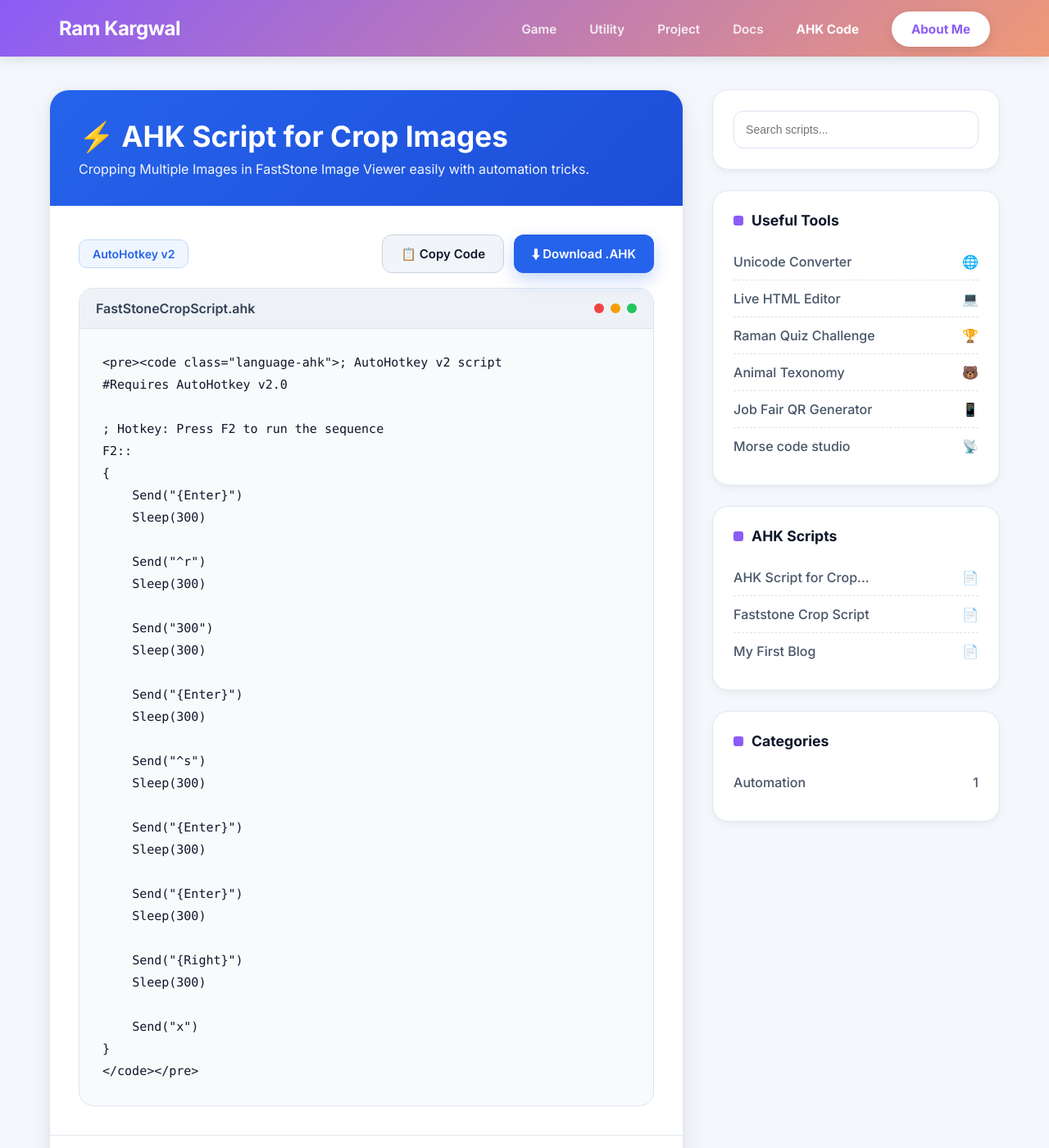
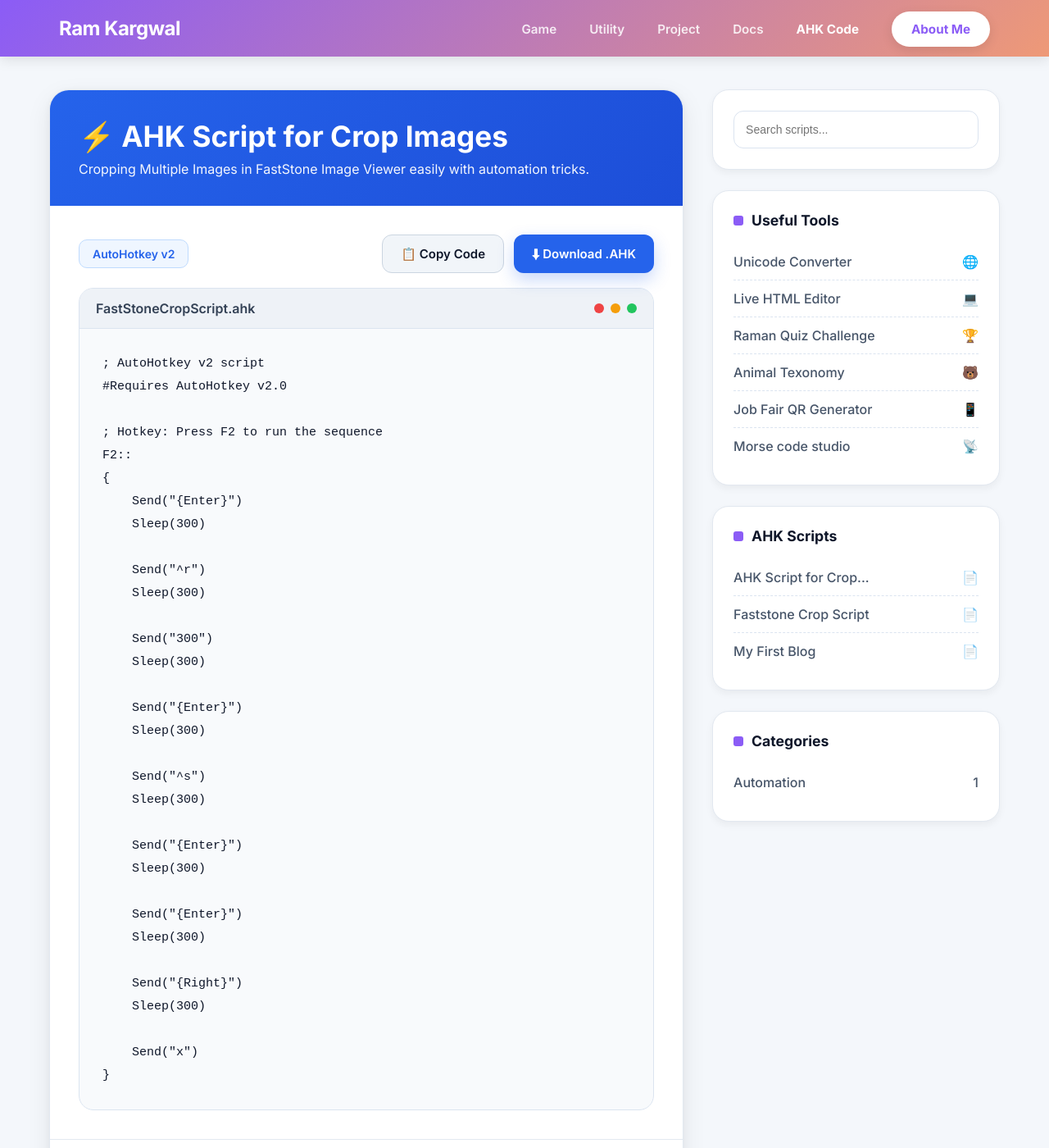
Before and after one commit to ramkargwal/ramkargwal.github.io, a Jekyll site: the page built from _posts/2026-06-07-faststone-crop-script.md, in a window 1280 px wide and 1400 px high. Shown: the whole window at 82% size. Built offline with Jekyll 4.4.1, drawn with Linux system fonts in a browser that asks for light colours; some of the changed lines change nothing that is shown.

Commit message:
Refactor post layout for improved code readability

```diff
--- a/_layouts/post.html
+++ b/_layouts/post.html
@@ -1,6 +1,7 @@
 ---
 layout: default
 ---
+
 <div class="header">
   <h1>⚡ {{ page.title }}</h1>
   <p>{{ page.description }}</p>
@@ -8,52 +9,88 @@
 
 <div class="content">
   <div class="toolbar">
-    <div class="language">{{ page.language | default: "AutoHotkey v2" }}</div>
+    <div class="language">
+      {{ page.language | default: "AutoHotkey v2" }}
+    </div>
+
     <div class="buttons">
-      <button class="copy-btn" onclick="copyCode()">📋 Copy Code</button>
-      <button class="download-btn" onclick="downloadAHK()">⬇ Download .AHK</button>
+      <button class="copy-btn" onclick="copyCode()">
+        📋 Copy Code
+      </button>
+
+      <button class="download-btn" onclick="downloadAHK()">
+        ⬇ Download .AHK
+      </button>
     </div>
   </div>
 
   <div class="code-container">
     <div class="code-header">
-      <div class="file-name" id="script-filename">{{ page.filename }}</div>
+      <div class="file-name" id="script-filename">
+        {{ page.filename }}
+      </div>
+
       <div class="dots">
         <div class="dot red"></div>
         <div class="dot yellow"></div>
         <div class="dot green"></div>
       </div>
     </div>
-    <pre id="code">{{ content | escape }}</pre>
+
+    <div id="code">
+      {{ content }}
+    </div>
   </div>
 </div>
 
 <div class="footer">
   📅 दिनांक: {{ page.date | date: "%d-%m-%Y" }}
-  {% if page.categories.size > 0 %} | 📁 कैटेगरी: {{ page.categories | join: ", " }} {% endif %}
-  {% if page.subcategories %} | 🏷️ सब-कैटेगरी: {{ page.subcategories }} {% endif %}
+
+  {% if page.categories.size > 0 %}
+    | 📁 कैटेगरी: {{ page.categories | join: ", " }}
+  {% endif %}
+
+  {% if page.subcategories %}
+    | 🏷️ सब-कैटेगरी: {{ page.subcategories }}
+  {% endif %}
 </div>
 
 <script>
 const fileName = "{{ page.filename }}";
 
+function getCodeText() {
+  const codeElement = document.querySelector("#code code");
+
+  if (codeElement) {
+    return codeElement.innerText;
+  }
+
+  return document.getElementById("code").innerText;
+}
+
 function copyCode() {
-    const codeText = document.getElementById("code").innerText;
-    navigator.clipboard.writeText(codeText)
+  navigator.clipboard.writeText(getCodeText())
     .then(() => {
-        alert("AHK Code Copied Successfully!");
+      alert("Code Copied Successfully!");
     });
 }
 
 function downloadAHK() {
-    const codeText = document.getElementById("code").innerText;
-    const blob = new Blob([codeText], { type: "text/plain" });
+  const codeText = getCodeText();
+
+  const blob = new Blob([codeText], {
+    type: "text/plain"
+  });
+
   const link = document.createElement("a");
+
   link.href = URL.createObjectURL(blob);
-    link.download = fileName;
+  link.download = fileName || "script.ahk";
+
   document.body.appendChild(link);
   link.click();
   document.body.removeChild(link);
+
   URL.revokeObjectURL(link.href);
 }
 </script>
```
Lines whose indentation alone changed are shown as unchanged.
